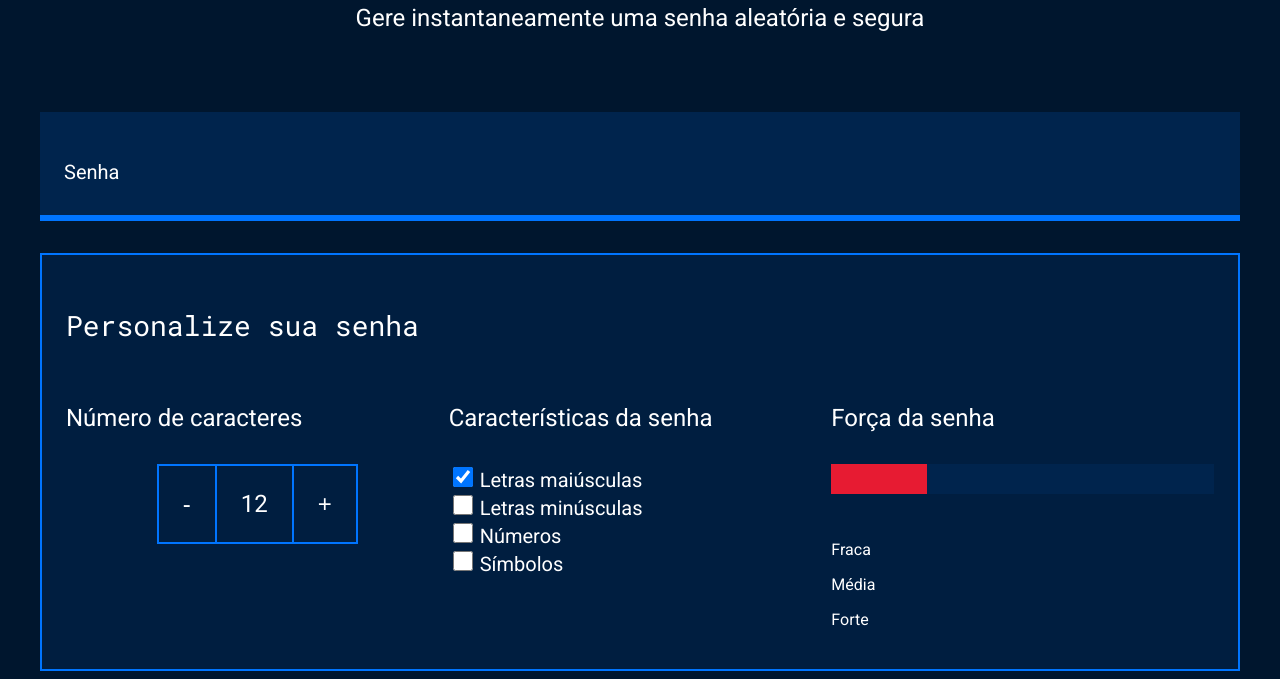
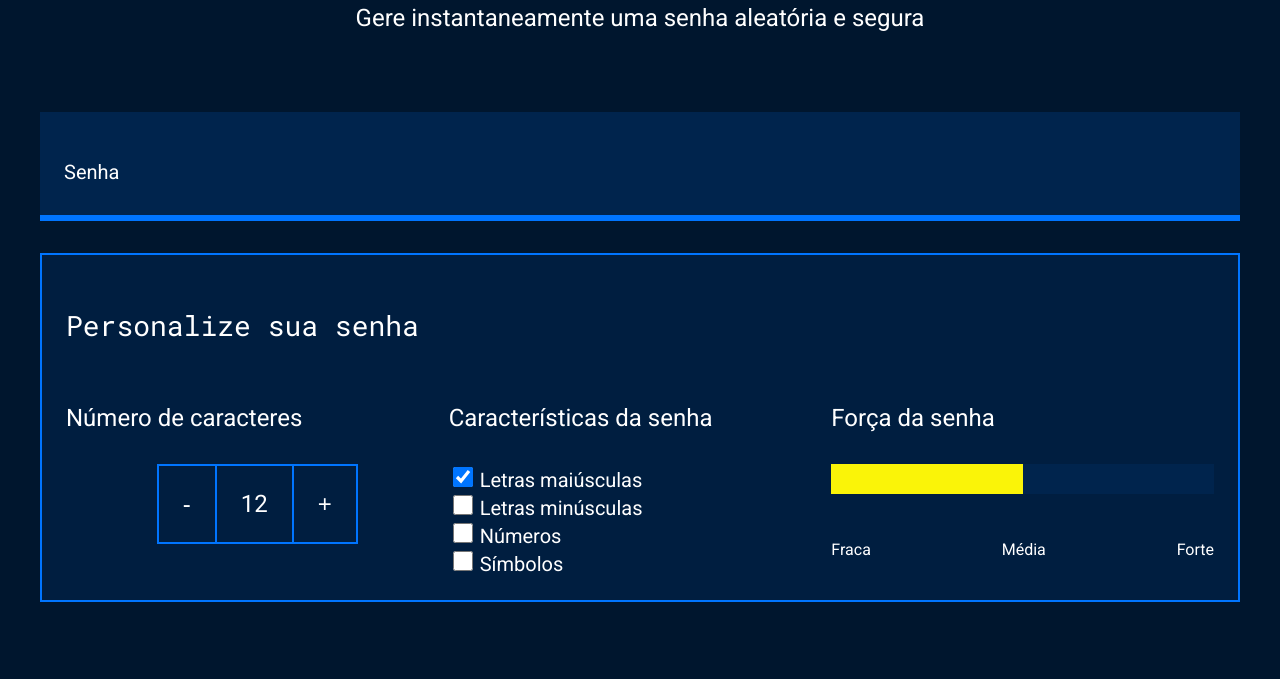
Before and after one commit to railsonferoldi/Senhas-das-internet-19-05-2026, a plain HTML site: page index.html in a window 1280 px wide. Shown: the part 214-893 px from the top of the page. After the commit the page ends 824 px from the top, so only its background shows below. Drawn offline with Linux system fonts and the light colour scheme.

Commit message:
Add files via upload

```diff
--- a/index.html
+++ b/index.html
@@ -51,15 +51,16 @@
                 </div>
                 <div class="parametro-senha">
                     <h4 class="parametro-senha__titulo">Força da senha</h4>
-                        <div class="barra"></div>
-                        <div class="fraca"></div>
-                        <div class="parametro-senha-textos"></div>
-                        <p>Fraca</p>
-                        <p>Média</p>
-                        <p>Forte</p>
-                    </div>
+                    <div class="barra"></div>
+                    <div class="Força media"></div>
+                      <div class="parametro-senha-textos">
+                          <p>Fraca</p>
+                          <p>Média</p>
+                          <p>Forte</p>
+                        </div>
                 </div>
             </div>
+        </div>
         </div>
     </section>
 </body>
--- a/style.css
+++ b/style.css
@@ -121,12 +121,29 @@ label {
     background-color: var(--fundo-senha);
     height: 30px;
     width: 100%;
+
 }
 
 .fraca {
     height: 30px;
     width: 25%;
     background-color: #E71B32;
+    position: relative;
+    bottom: 30px;
+}
+
+.media {
+    height: 30px;
+    width: 50%;
+    background-color: #FAF408;
+    position: relative;
+    bottom: 30px;
+}
+
+.forte {
+    height: 30px;
+    width: 100%;
+    background-color: #00FF85;
     position: relative;
     bottom: 30px;
 }
```
